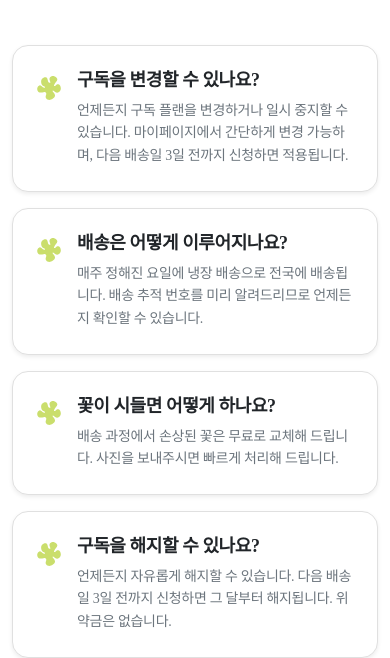
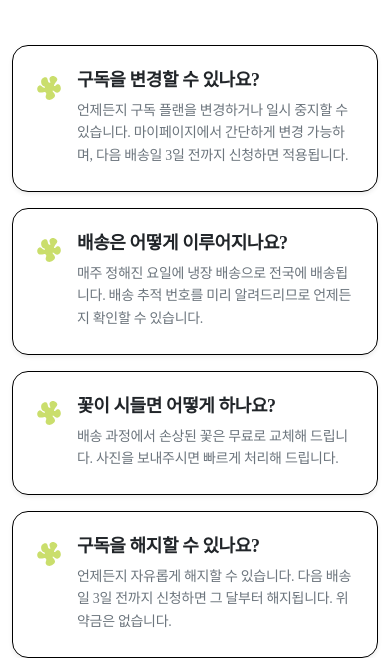
Before and after one commit to zuyeong-kim/FLOS, a plain HTML site: page index.html in a window 390 px wide. Shown: the part 835-1493 px from the top of the page. Drawn offline with Linux system fonts and the light colour scheme; a script that the page names is missing; a web font is replaced by a local one.

```diff
--- a/css/es.css
+++ b/css/es.css
@@ -201,20 +201,19 @@
     top: 20px;
   }
 }
-/* FAQ 타이틀 및 서체 세팅 */
-.faq-section {
-  font-family: 'Pretendard', sans-serif !important;
+
+/* FAQ 섹션 테두리 블랙 고정 스타일 */
+.faq-section .faq-item {
+  border: 1px solid #000000 !important; /* 선을 블랙으로 변경 */
+  transition: box-shadow 0.2s ease;     /* 부드러운 반응 효과 */
 }
 
-/* 개별 질문 박스 커스텀 호버 이펙트 */
-.faq-item {
-  transition: all 0.25s ease-in-out;
-  border-color: #e0e0e0 !important;
+/* 마우스를 올려도(롤오버) 선 색상 변경 없이 블랙 유지 */
+.faq-section .faq-item:hover {
+  border-color: #000000 !important;
+  box-shadow: 0 .5rem 1rem rgba(0, 0, 0, 0.08) !important;
 }
-.faq-item:hover {
-  border-color: #9ccc65 !important; /* 마우스 올렸을 때 브랜드 연그린 빛 테두리 효과 */
-  transform: translateY(-2px); /* 부드럽게 살짝 떠오르는 느낌 */
-}
+
 
 /* 질문과 답변 서체 크기 밸런스 */
 .faq-question {
```
